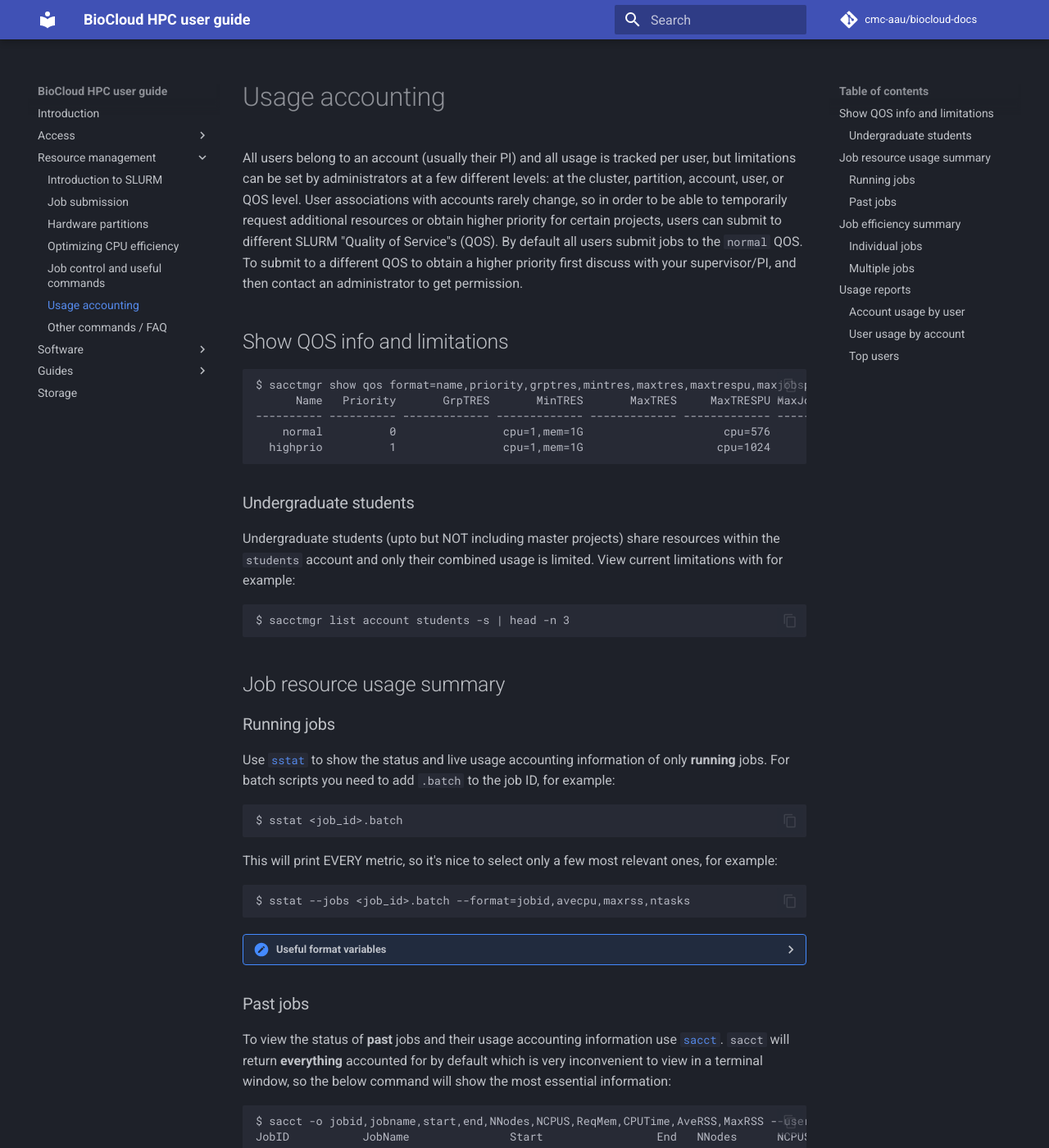
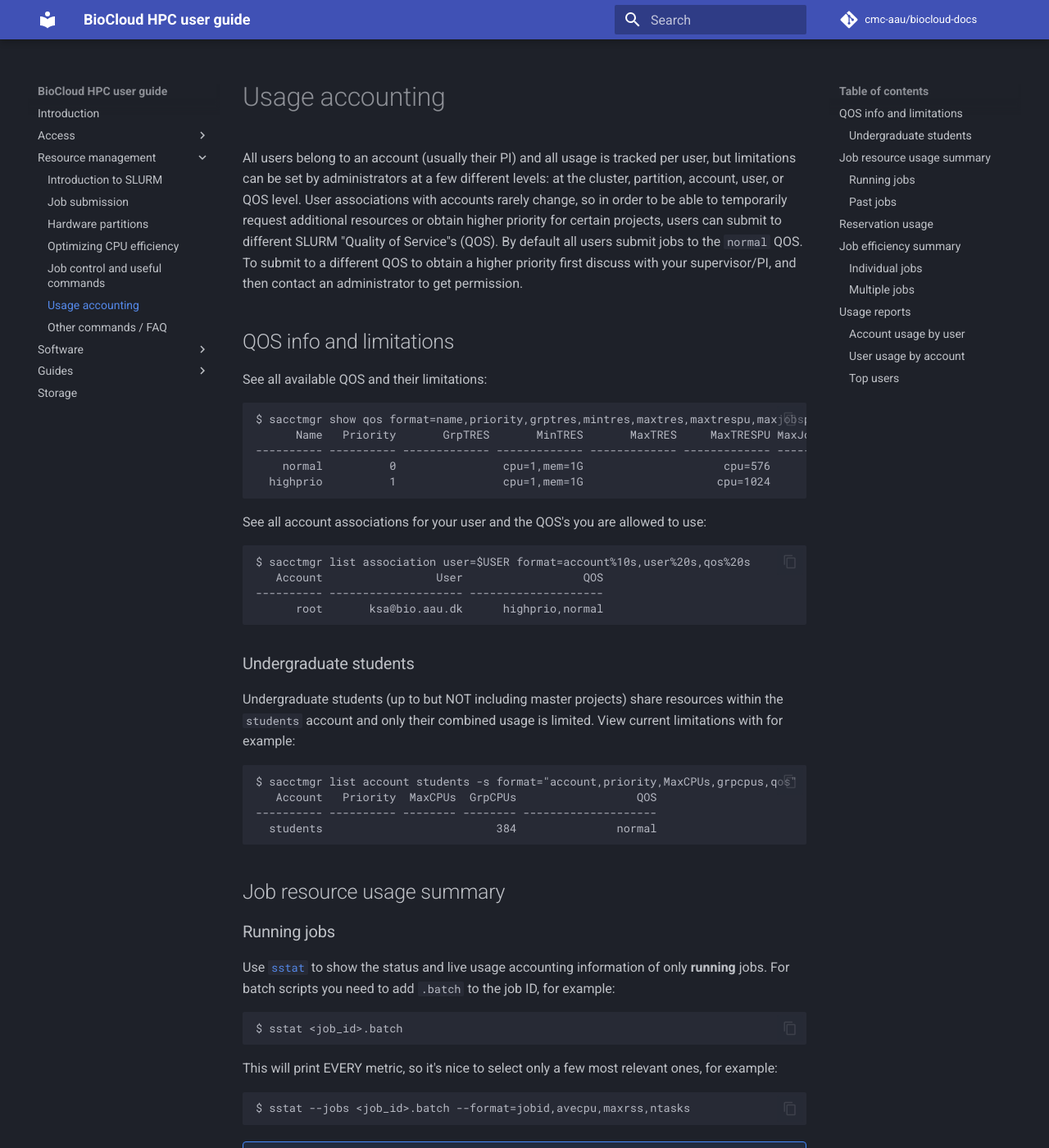
Before and after one commit to cmc-aau/hpc-docs, an MkDocs documentation site: the page built from docs/slurm/accounting.md, in a window 1280 px wide and 1400 px high. Shown: the whole window at 82% size. Built offline with MkDocs 1.6.1 and Material for MkDocs 9.7.7, drawn with Linux system fonts in a browser that asks for light colours; comment, search, counter and statistics services are not loaded; some of the changed text lies outside the part shown.

````diff
--- a/docs/slurm/accounting.md
+++ b/docs/slurm/accounting.md
@@ -1,7 +1,8 @@
 # Usage accounting
 All users belong to an account (usually their PI) and all usage is tracked per user, but limitations can be set by administrators at a few different levels: at the cluster, partition, account, user, or QOS level. User associations with accounts rarely change, so in order to be able to temporarily request additional resources or obtain higher priority for certain projects, users can submit to different SLURM "Quality of Service"s (QOS). By default all users submit jobs to the `normal` QOS. To submit to a different QOS to obtain a higher priority first discuss with your supervisor/PI, and then contact an administrator to get permission.
 
-## Show QOS info and limitations
+## QOS info and limitations
+See all available QOS and their limitations:
 ```
 $ sacctmgr show qos format=name,priority,grptres,mintres,maxtres,maxtrespu,maxjobspu,maxtrespa,maxjobspa
       Name   Priority       GrpTRES       MinTRES       MaxTRES     MaxTRESPU MaxJobsPU     MaxTRESPA MaxJobsPA
@@ -11,11 +12,22 @@ $ sacctmgr show qos format=name,priority,grptres,mintres,maxtres,maxtrespu,maxjo
 
 ```
 
+See all account associations for your user and the QOS's you are allowed to use:
+```
+$ sacctmgr list association user=$USER format=account%10s,user%20s,qos%20s
+   Account                 User                  QOS
+---------- -------------------- --------------------
+      root       ksa@bio.aau.dk      highprio,normal
+```
+
 ### Undergraduate students
-Undergraduate students (upto but NOT including master projects) share resources within the `students` account and only their combined usage is limited. View current limitations with for example:
+Undergraduate students (up to but NOT including master projects) share resources within the `students` account and only their combined usage is limited. View current limitations with for example:
 
 ```
-$ sacctmgr list account students -s | head -n 3
+$ sacctmgr list account students -s format="account,priority,MaxCPUs,grpcpus,qos" | head -n 3
+   Account   Priority  MaxCPUs  GrpCPUs                  QOS
+---------- ---------- -------- -------- --------------------
+  students                          384               normal
 ```
 
 ## Job resource usage summary
@@ -57,6 +69,19 @@ JobID           JobName               Start                 End   NNodes      NC
 ```
 
 There are a huge number of other options to show, see [SLURM docs](https://slurm.schedmd.com/archive/slurm-23.02.6/sacct.html#SECTION_Job-Accounting-Fields). If you really want to see everything use `sacct --long > file.txt` and dump it into a file or else it's too much for the terminal.
+
+## Reservation usage
+Show reservation usage in CPU hours and percent of the reservation total used
+```
+$ sreport reservation utilization -t hourper
+--------------------------------------------------------------------------------
+Reservation Utilization 2024-11-04T00:00:00 - 2024-11-04T23:59:59
+Usage reported in TRES Hours/Percentage of Total
+--------------------------------------------------------------------------------
+  Cluster      Name               Start                 End      TRES Name                     Allocated                          Idle
+--------- --------- ------------------- ------------------- -------------- ----------------------------- -----------------------------
+ biocloud  amplicon 2024-11-04T08:00:00 2024-11-05T15:18:55            cpu                  1154(19.20%)                  4858(80.80%)
+```
 
 ## Job efficiency summary
 ### Individual jobs
````
Also changed, not shown: docs/slurm/jobcontrol.md (+1 -1 lines), docs/slurm/jobsubmission.md (+2 -0 lines), docs/slurm/other.md (+13 -2 lines), docs/slurm/partitions.md (+15 -6 lines).
